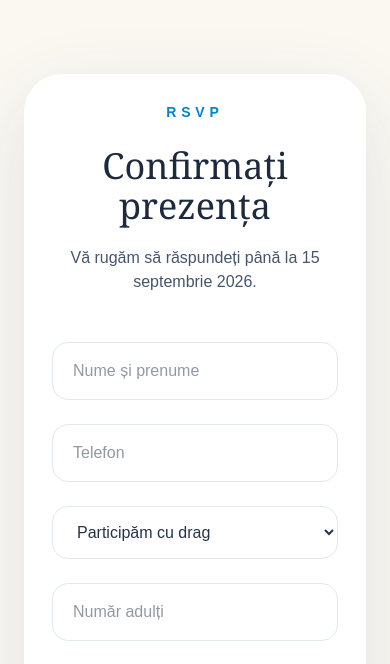
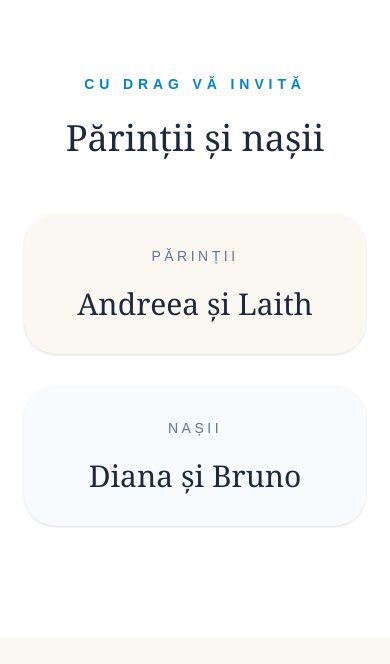
Before and after one commit to laith921/botezulamir, a Next.js app: page / in a window 390 px wide. Shown: the part 5518-6182 px from the top of the page. Built offline with nearby package versions, Linux system fonts and the light colour scheme.

Commit message:
Add family and footer sections

```diff
--- a/app/page.tsx
+++ b/app/page.tsx
@@ -1,5 +1,7 @@
 import Countdown from "@/components/sections/Countdown";
 import Event from "@/components/sections/Event";
+import Family from "@/components/sections/Family";
+import Footer from "@/components/sections/Footer";
 import Gallery from "@/components/sections/Gallery";
 import Hero from "@/components/sections/Hero";
 import Locations from "@/components/sections/Locations";
@@ -15,7 +17,9 @@ export default function Home() {
       <Countdown />
       <Gallery />
       <Locations />
+      <Family />
       <RSVP />
+      <Footer />
     </main>
   );
 }
--- /dev/null
+++ b/components/sections/Family.tsx
@@ -0,0 +1,47 @@
+"use client";
+
+import { motion } from "motion/react";
+
+export default function Family() {
+  return (
+    <section className="bg-white px-6 py-28">
+      <motion.div
+        initial={{ opacity: 0, y: 30 }}
+        whileInView={{ opacity: 1, y: 0 }}
+        viewport={{ once: true }}
+        transition={{ duration: 0.8 }}
+        className="mx-auto max-w-4xl text-center"
+      >
+        <p className="text-sm font-semibold uppercase tracking-[0.35em] text-sky-600">
+          Cu drag vă invită
+        </p>
+
+        <h2 className="mt-6 font-serif text-4xl text-slate-800 sm:text-5xl">
+          Părinții și nașii
+        </h2>
+
+        <div className="mt-14 grid gap-8 md:grid-cols-2">
+          <div className="rounded-[32px] bg-[#fbf8f2] p-8 shadow-sm">
+            <p className="text-sm uppercase tracking-[0.25em] text-slate-500">
+              Părinții
+            </p>
+
+            <h3 className="mt-5 font-serif text-3xl text-slate-800">
+              Andreea și Laith
+            </h3>
+          </div>
+
+          <div className="rounded-[32px] bg-[#f7fbfe] p-8 shadow-sm">
+            <p className="text-sm uppercase tracking-[0.25em] text-slate-500">
+              Nașii
+            </p>
+
+            <h3 className="mt-5 font-serif text-3xl text-slate-800">
+              Diana și Bruno
+            </h3>
+          </div>
+        </div>
+      </motion.div>
+    </section>
+  );
+}
--- /dev/null
+++ b/components/sections/Footer.tsx
@@ -0,0 +1,21 @@
+export default function Footer() {
+  return (
+    <footer className="bg-slate-900 px-6 py-16 text-center text-white">
+      <div className="mx-auto max-w-4xl">
+        <div className="text-6xl">🧸</div>
+
+        <h2 className="mt-8 font-serif text-4xl">
+          Vă așteptăm cu drag!
+        </h2>
+
+        <p className="mx-auto mt-5 max-w-2xl leading-8 text-slate-300">
+          Prezența dumneavoastră va face această zi și mai frumoasă pentru noi.
+        </p>
+
+        <p className="mt-10 text-sm tracking-[0.25em] text-slate-400">
+          BOTEZUL LUI AMIR • 2 OCTOMBRIE 2026
+        </p>
+      </div>
+    </footer>
+  );
+}
```
